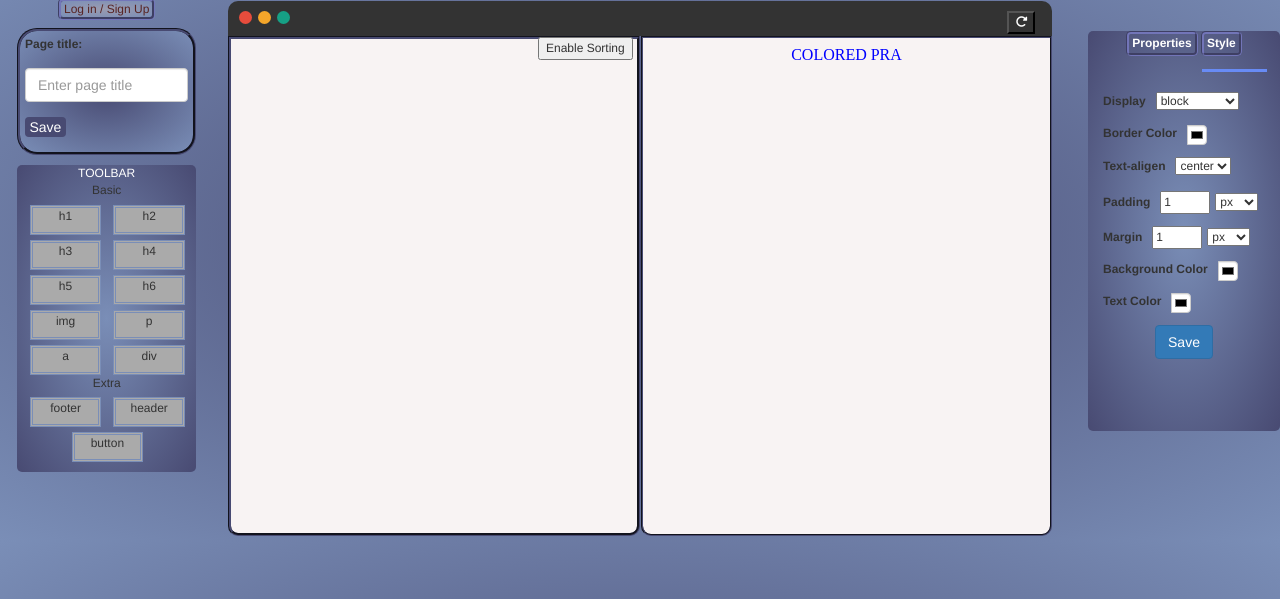
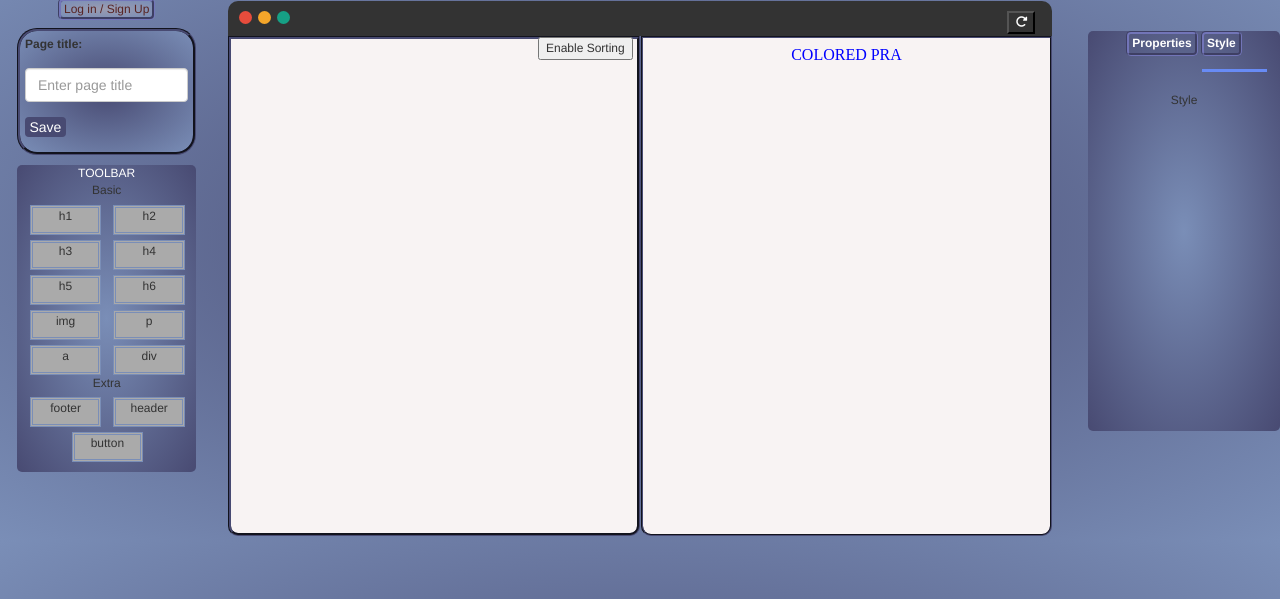
Before and after one commit to mays-najjar/GP-2023, a PHP site: page /GP-2023/ in a window 1280 px wide. Shown: the part 60-659 px from the top of the page. Run offline with PHP 8.4, Linux system fonts and the light colour scheme; data comes from the database, SQL or seed files in the repository; some libraries are stand-ins or nearby versions.

Commit message:
Update index.php

```diff
--- a/index.php
+++ b/index.php
@@ -351,6 +351,7 @@
 
 
 
+
           <script>
             //   var properties=document.getElementById("element_properties");
             // var style=document.getElementById("style");
@@ -369,86 +370,10 @@
             </script>
 
 
-  <div id="element_properties" style="display: none;">   pro      </div>
- <div id="style">
- <div class="input-group mb-3" >
-  <div class="input-group-prepend"style="display: inline-block; margin-right:10px;">
-    <label class="input-group-text" for="inputGroupSelect01" >Display</label>
-  </div>
-  <select class="custom-select " id="inputGroupSelect01" style="display: inline-block;">
-    <option value="block" selected>block</option>
-    <option value="inline">inline</option>
-    <option value="inline-block">inline-block</option>
-    <option value="none">none</option>
-  </select>
-</div>
-
-<div class="input-group mb-3">
-  <div class="input-group-prepend" style="display: inline-block; margin-right: 10px;">
-    <label class="input-group-text" for="inputGroupSelect02">Border Color</label>
-  </div>
-
-  <input type="color" class="form-control " id="inputGroupSelect02" style="display: inline-block;">
-</div>
-
-<div class="input-group mb-3" >
-  <div class="input-group-prepend"style="display: inline-block; margin-right:10px;">
-  <label class="input-group-text" for="inputGroupSelect03" >Text-aligen</label>
-  </div>
-  <select class="custom-select " id="inputGroupSelect03" style="display: inline-block;">
-    <option value="center" selected>center</option>
-    <option value="end">end</option>
-    <option value="left">left</option>
-    <option value="right">right</option>
-  </select>
-</div>
-
-<div class="input-group mb-3">
-  <div class="input-group-prepend" style="display: inline-block; margin-right:10px;">
-    <label class="input-group-text" for="inputGroupSelect04">Padding</label>
-  </div>
-  <input type="number" value="1" class="custom-select" id="inputGroupSelect04" style="display: inline-block; width: 50px; ">
-  <select id="unitSelect" class="custom-select" style="display: inline-block; margin-left:5px; ">
-    <option value="px" selected>px</option>
-    <option value="%">%</option>
-    <option value="rem">rem</option>
-  </select>
-</div>
-
-<div class="input-group mb-3">
-  <div class="input-group-prepend" style="display: inline-block; margin-right:10px;">
-    <label class="input-group-text" for="inputGroupSelect05">Margin</label>
-  </div>
-  <input type="number" value="1" class="custom-select" id="inputGroupSelect05" style="display: inline-block; width: 50px; ">
-  <select id="unitSelect" class="custom-select" style="display: inline-block; margin-left:5px; ">
-    <option value="px" selected>px</option>
-    <option value="%">%</option>
-    <option value="rem">rem</option>
-  </select>
-</div>
-<div class="input-group mb-3">
-  <div class="input-group-prepend" style="display: inline-block; margin-right: 10px;">
-    <label class="input-group-text" for="inputGroupSelect06">Background Color</label>
-  </div>
-
-  <input type="color" class="form-control " id="inputGroupSelect06" style="display: inline-block;">
-</div>
-<div class="input-group mb-3">
-  <div class="input-group-prepend" style="display: inline-block; margin-right: 10px;">
-    <label class="input-group-text" for="inputGroupSelect07">Text Color</label>
-  </div>
-
-  <input type="color" class="form-control " id="inputGroupSelect07" style="display: inline-block;">
-</div>
-<!-- Add an onclick event to the "Save" button -->
-<button type="button" class="btn btn-primary" id="saveButton" onclick="saveData()">Save</button>
-
-<script>
+  <div id="element_properties" style="display: none;">   Proparities     </div>
+  <div id="style" style="display: inline-block;">   Style     </div>
 
 
-
-</script>
-</div>
             <!-- <iframe src="properties_info.php" title="properties_info" class="col-xs-12" name="my-iframe">
 
 </iframe> -->
```
